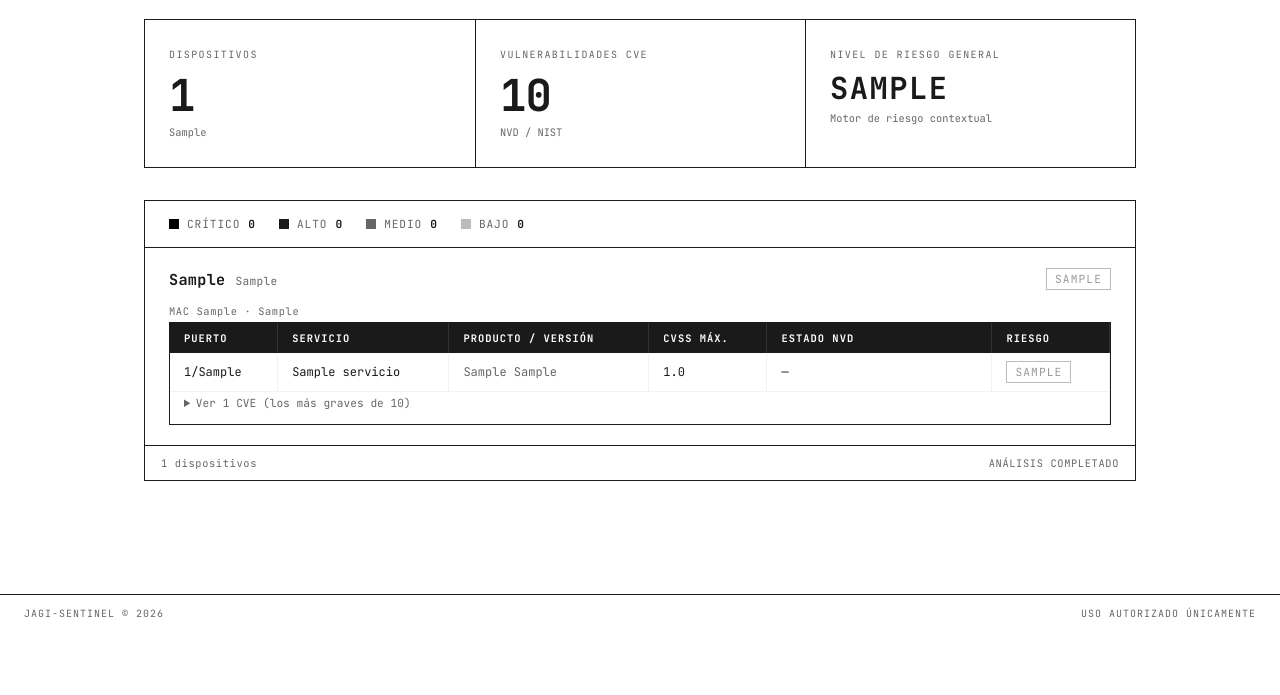
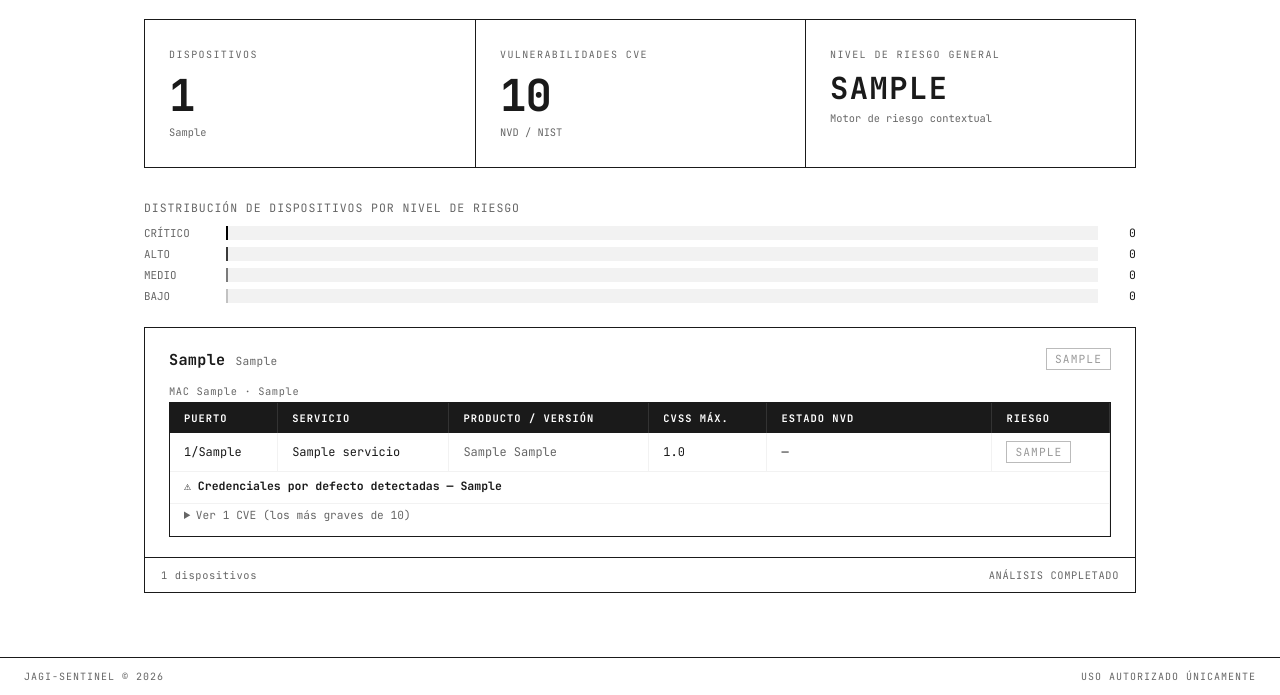
Before and after one commit to GermanVH13/Proyecto_Grado, a Flask app: page /dashboard/1 in a window 1280 px wide. Shown: the part 168-863 px from the top of the page. Before the commit the page ends 785 px from the top, so only its background shows below. Run offline with Flask 3, Linux system fonts and the light colour scheme; tables that the repository leaves empty hold one stand-in row (values such as "Sample post").

Commit message:
Cierre Fase II: credenciales por defecto (vista), referencias de CVE, gráfico propio y correcciones C-01/C-13

```diff
--- a/app.py
+++ b/app.py
@@ -156,6 +156,7 @@ def ejecutar_analisis_en_segundo_plano(app, analisis_id, interfaz):
                             cve_id=v["cve_id"],
                             cvss_score=v["cvss_score"],
                             descripcion=v.get("descripcion", ""),
+                            referencias="\n".join(v.get("referencias", [])),
                         )
                         db.session.add(vuln)
 
@@ -270,6 +271,8 @@ def descargar_pdf(analisis_id):
                     "nombre_servicio": s.nombre_servicio,
                     "cvss_max": s.cvss_max,
                     "nivel_riesgo": s.nivel_riesgo or "Bajo",
+                    "cred_defecto": s.cred_defecto,
+                    "cred_detalle": s.cred_detalle,
                     "estado_nvd_texto": s.estado_nvd_texto,
                     "total_cve": s.total_cve or len(s.vulnerabilidades),
                     "vulnerabilidades": [v.to_dict() for v in s.vulnerabilidades_ordenadas],
@@ -299,4 +302,9 @@ def historial():
 
 
 if __name__ == "__main__":
-    app.run(debug=True)
+    # El modo debug queda DESACTIVADO por defecto: el depurador de Werkzeug permite
+    # ejecutar código Python desde el navegador y, como la app corre con sudo (Nmap lo
+    # exige), eso equivaldría a dar acceso root al equipo. Para desarrollo se activa con
+    # la variable de entorno FLASK_DEBUG=1.
+    modo_debug = os.environ.get("FLASK_DEBUG", "0") == "1"
+    app.run(host="127.0.0.1", debug=modo_debug)
--- a/modules/models.py
+++ b/modules/models.py
@@ -121,6 +121,11 @@ class Vulnerabilidad(db.Model):
     cve_id = db.Column(db.String(30), nullable=False)
     cvss_score = db.Column(db.Float)
     descripcion = db.Column(db.Text)
+    referencias = db.Column(db.Text)   # URLs de NVD, una por línea
+
+    @property
+    def referencias_lista(self):
+        return [u for u in (self.referencias or "").splitlines() if u.strip()]
 
     def to_dict(self):
         return {
@@ -128,4 +133,5 @@ class Vulnerabilidad(db.Model):
             "cve_id": self.cve_id,
             "cvss_score": self.cvss_score,
             "descripcion": self.descripcion,
+            "referencias": self.referencias_lista,
         }
--- a/modules/report_generator.py
+++ b/modules/report_generator.py
@@ -31,6 +31,9 @@ PLANTILLA_HTML = """
     .cve-id {{ font-weight: bold; white-space: nowrap; }}
     .cves td:nth-child(2) {{ white-space: nowrap; }}
     .nota {{ color: #666; font-size: 0.8em; margin: 2px 0 0 18px; }}
+    .cred td {{ color: #c62828; font-weight: bold; font-size: 0.85em; }}
+    .refs {{ color: #555; font-size: 0.78em; margin-top: 3px; word-break: break-all; }}
+    .refs a {{ color: #1565c0; }}
 </style>
 </head>
 <body>
@@ -59,11 +62,18 @@ BLOQUE_DISPOSITIVO = """
 
 def _bloque_cve(vulnerabilidades, total_cve):
     """Lista de CVE de un servicio (ID, CVSS y descripción completa)."""
+    def _celda_desc(v):
+        desc = escape(v.get("descripcion") or "Sin descripción.")
+        refs = v.get("referencias") or []
+        if refs:
+            enlaces = ", ".join(f'<a href="{escape(u)}">{escape(u)}</a>' for u in refs)
+            desc += f'<div class="refs">Referencias: {enlaces}</div>'
+        return desc
     filas = "".join(
         '<tr><td class="cve-id">{id}</td><td>CVSS {cvss}</td><td>{desc}</td></tr>'.format(
             id=escape(str(v.get("cve_id", ""))),
             cvss=escape(str(v["cvss_score"])) if v.get("cvss_score") is not None else "N/D",
-            desc=escape(v.get("descripcion") or "Sin descripción."),
+            desc=_celda_desc(v),
         )
         for v in vulnerabilidades
     )
@@ -83,6 +93,10 @@ def _fila_servicio(s):
         f'<td>{escape(str(s.get("cvss_max", 0)))}</td>'
         f'<td>{escape(str(s.get("nivel_riesgo", "")))}</td></tr>'
     )
+    if s.get("cred_defecto"):
+        detalle = s.get("cred_detalle")
+        extra = " &mdash; " + escape(str(detalle)) if detalle else ""
+        fila += f'<tr class="cred"><td colspan="5">Credenciales por defecto detectadas{extra}</td></tr>'
     if s.get("vulnerabilidades"):
         fila += _bloque_cve(s["vulnerabilidades"], s.get("total_cve", 0))
     return fila
--- a/modules/vulnerability_lookup.py
+++ b/modules/vulnerability_lookup.py
@@ -105,9 +105,10 @@ def _extraer_vulnerabilidades(datos):
             if clave in metrics and metrics[clave]:
                 cvss_score = metrics[clave][0]["cvssData"]["baseScore"]
                 break
+        referencias = [r["url"] for r in cve_data.get("references", []) if r.get("url")][:5]
         vulnerabilidades.append({
             "cve_id": cve_data["id"], "cvss_score": cvss_score,
-            "descripcion": descripcion,
+            "descripcion": descripcion, "referencias": referencias,
         })
     return vulnerabilidades
 
--- /dev/null
+++ b/requirements-dev.txt
@@ -0,0 +1,5 @@
+# Dependencias solo de desarrollo (no se instalan en producción).
+# Incluye las de la app y añade las herramientas de prueba.
+-r requirements.txt
+
+pytest==9.1.1
--- a/static/css/style.css
+++ b/static/css/style.css
@@ -553,3 +553,26 @@ select:focus { outline: 2px solid var(--ink); outline-offset: 2px; }
   .system-info > div { border-right: none; border-top: 1px solid var(--hair); padding: 12px 0 0; }
   .system-info > div:first-child { border-top: none; }
 }
+
+/* Aviso de credenciales por defecto (no es un CVE; se resalta aparte) */
+.device-table tr.cred-row td { padding: 6px 14px 10px; white-space: normal; border-top: none;
+    font-family: 'JetBrains Mono', monospace; font-size: 0.72rem; font-weight: 700; color: var(--ink); }
+.device-table tr.cred-row:hover { background: transparent; }
+
+/* Referencias de cada CVE (enlaces del NVD) */
+.cve-lista .cve-refs { display: block; margin-top: 4px; font-size: 0.68rem; color: var(--muted); word-break: break-all; }
+.cve-lista .cve-refs a { color: var(--muted); text-decoration: underline; }
+
+/* Gráfico de barras de distribución de riesgo (propio, sin librerías externas) */
+.risk-chart { margin: 18px 0 24px; }
+.risk-chart-title { font-family: 'JetBrains Mono', monospace; font-size: 0.72rem; text-transform: uppercase;
+    letter-spacing: 0.08em; color: var(--muted); margin-bottom: 10px; }
+.risk-chart-row { display: grid; grid-template-columns: 72px 1fr 28px; align-items: center; gap: 10px; margin: 6px 0; }
+.risk-chart-label { font-family: 'JetBrains Mono', monospace; font-size: 0.68rem; color: var(--muted); }
+.risk-chart-track { background: var(--hair); height: 14px; overflow: hidden; }
+.risk-chart-fill { height: 100%; min-width: 2px; transition: width 0.4s ease; }
+.risk-chart-fill.critico { background: #000000; }
+.risk-chart-fill.alto { background: #3a3a3a; }
+.risk-chart-fill.medio { background: #7a7a7a; }
+.risk-chart-fill.bajo { background: #c2c2c2; }
+.risk-chart-count { font-family: 'JetBrains Mono', monospace; font-size: 0.72rem; text-align: right; color: var(--ink); }
--- a/templates/dashboard.html
+++ b/templates/dashboard.html
@@ -41,12 +41,17 @@
         </div>
     </div>
 
-    <div class="risk-bar">
+    <div class="risk-chart">
+        <div class="risk-chart-title">Distribución de dispositivos por nivel de riesgo</div>
+        {% set maximo = (risk_counts.values()|max) or 0 %}
         {% for nivel in ["Crítico", "Alto", "Medio", "Bajo"] %}
-        <div class="risk-item">
-            <div class="swatch" style="background:{{ {'Crítico':'#000000','Alto':'#1A1A1A','Medio':'#666666','Bajo':'#BBBBBB'}[nivel] }}"></div>
-            <span class="risk-label">{{ nivel|upper }}</span>
-            <span class="risk-count">{{ risk_counts.get(nivel, 0) }}</span>
+        {% set n = risk_counts.get(nivel, 0) %}
+        <div class="risk-chart-row">
+            <span class="risk-chart-label">{{ nivel|upper }}</span>
+            <div class="risk-chart-track">
+                <div class="risk-chart-fill {{ nivel|risk_slug }}" style="width: {{ ((n / maximo * 100) if maximo > 0 else 0)|round(1) }}%;"></div>
+            </div>
+            <span class="risk-chart-count">{{ n }}</span>
         </div>
         {% endfor %}
     </div>
@@ -84,6 +89,11 @@
                             <td class="estado-nvd{% if (s.estado_nvd or '').startswith('no_verificado') %} no-verificado{% endif %}">{{ s.estado_nvd_texto }}</td>
                             <td><span class="risk-tag {{ (s.nivel_riesgo or 'Bajo')|risk_slug }}">{{ (s.nivel_riesgo or "Bajo")|upper }}</span></td>
                         </tr>
+                        {% if s.cred_defecto %}
+                        <tr class="cred-row">
+                            <td colspan="6">&#9888; Credenciales por defecto detectadas{% if s.cred_detalle %} &mdash; <strong>{{ s.cred_detalle }}</strong>{% endif %}</td>
+                        </tr>
+                        {% endif %}
                         {% if s.vulnerabilidades %}
                         <tr class="cve-row">
                             <td colspan="6">
@@ -94,7 +104,7 @@
                                         <li>
                                             <a class="cve-id" href="https://nvd.nist.gov/vuln/detail/{{ v.cve_id }}" target="_blank" rel="noopener noreferrer">{{ v.cve_id }}</a>
                                             <span class="cve-cvss">CVSS {{ v.cvss_score if v.cvss_score is not none else "N/D" }}</span>
-                                            <span class="cve-desc">{{ v.descripcion or "Sin descripción." }}</span>
+                                            <span class="cve-desc">{{ v.descripcion or "Sin descripción." }}{% if v.referencias_lista %}<span class="cve-refs">Referencias: {% for u in v.referencias_lista %}<a href="{{ u }}" target="_blank" rel="noopener noreferrer">{{ u }}</a>{% if not loop.last %}, {% endif %}{% endfor %}</span>{% endif %}</span>
                                         </li>
                                         {% endfor %}
                                     </ul>
```
Also changed, not shown: tests/test_app_rutas.py (+24 -0 lines), tests/test_report_generator.py (+24 -0 lines), tests/test_vulnerability_lookup.py (+12 -1 lines), 1 other file.
